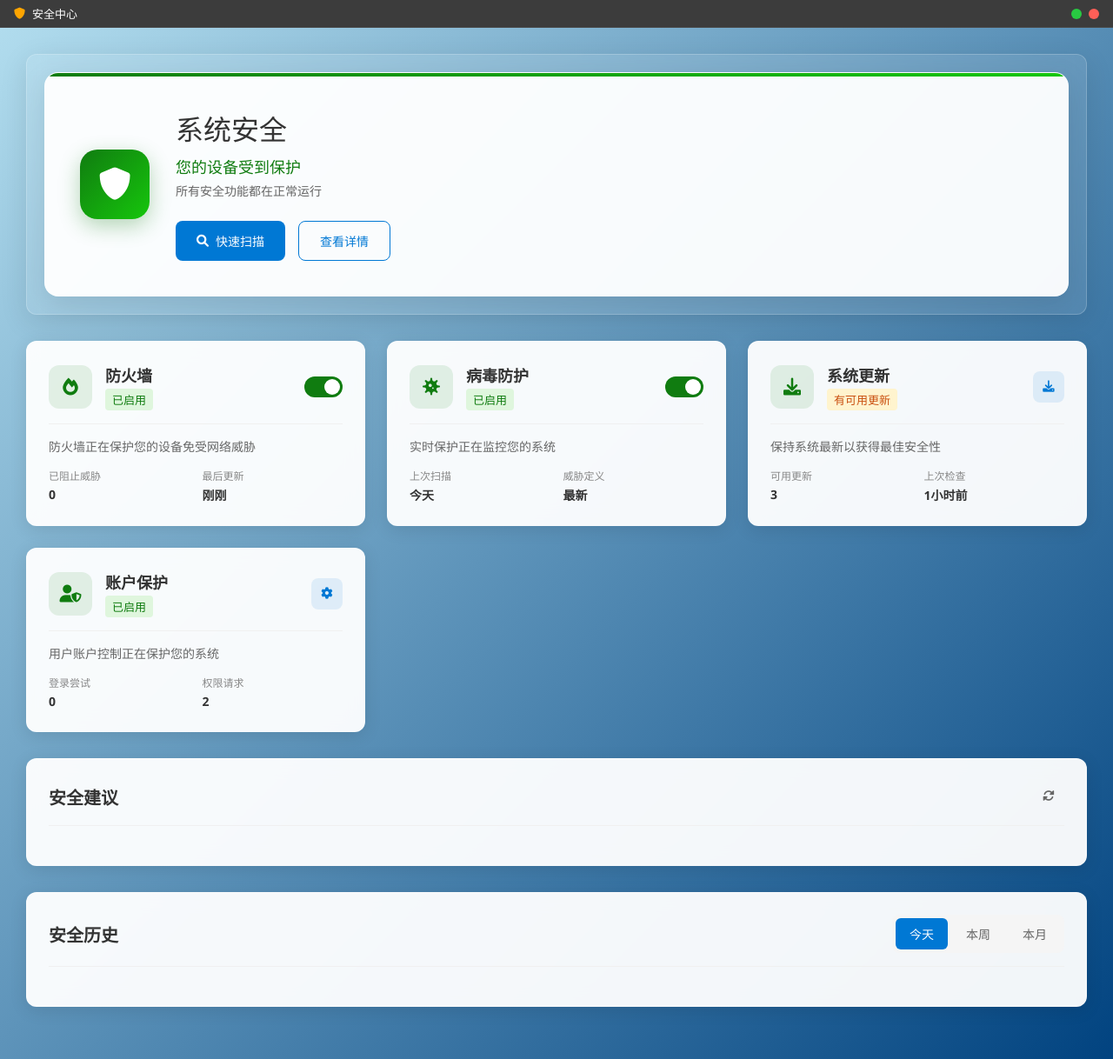
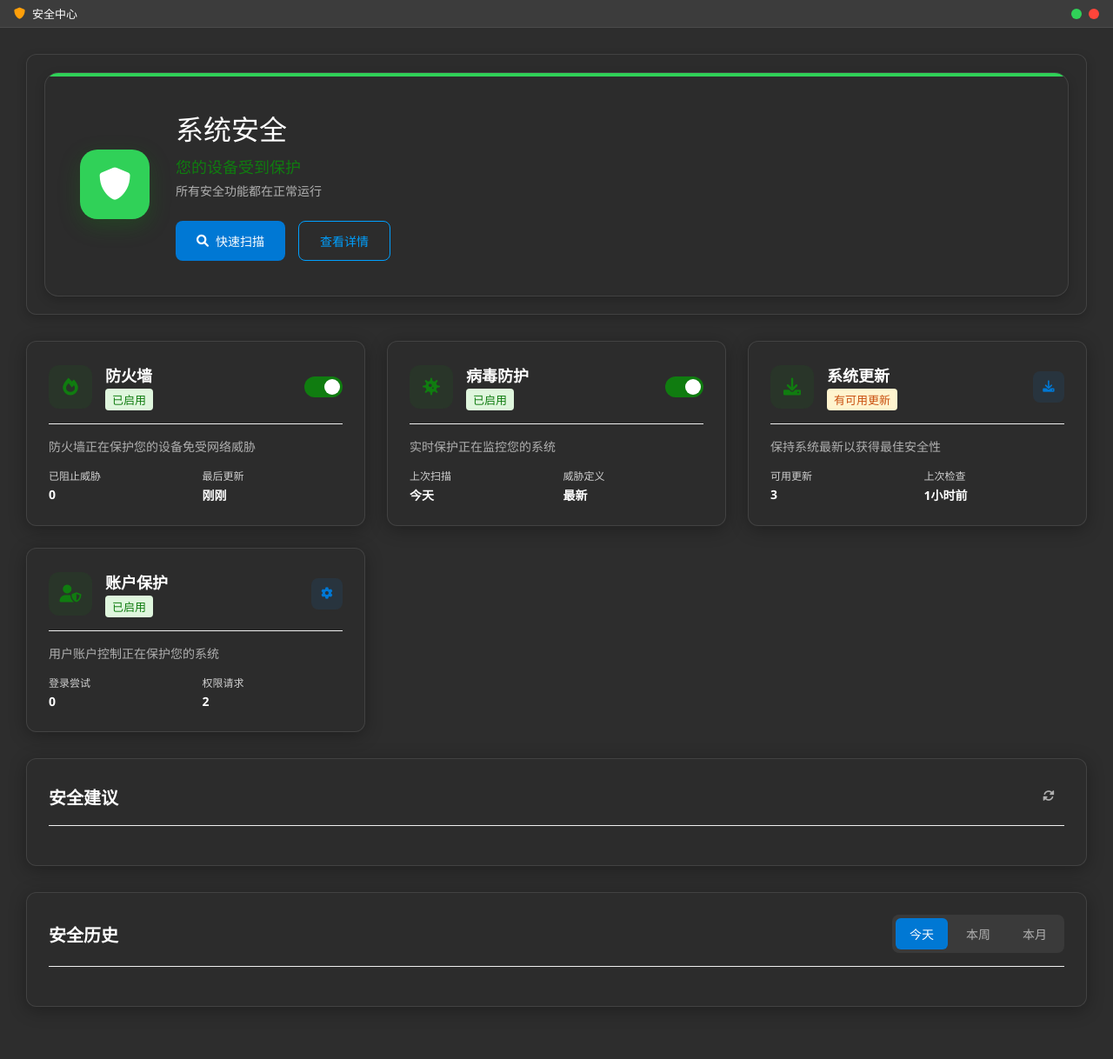
Before and after one commit to mrsee239108/KY-ops, a Python web app: template templates/security_center.html in a window 1280 px wide. Shown: the whole page at 87% size. Run offline with Jinja, Linux system fonts and the light colour scheme; the template is opened without the code that fills it, so the values that code supplies are empty.

Commit message:
Update security_center.css
修改为深色模式

```diff
--- a/static/css/security_center.css
+++ b/static/css/security_center.css
@@ -4,28 +4,99 @@
     box-sizing: border-box;
 }
 
+/* 定义颜色变量 - 深色模式 */
+:root {
+    /* 背景色 */
+    --bg-primary: #2d2d2d;
+    --bg-secondary: #3c3c3c;
+    --bg-tertiary: rgba(255, 255, 255, 0.1);
+    --bg-quaternary: rgba(255, 255, 255, 0.05);
+    --bg-gradient: linear-gradient(135deg, rgba(179, 222, 239, 0.1) 0%, rgba(1, 67, 128, 0.1) 100%);
+    --bg-body-gradient: linear-gradient(135deg, #1a1a2e, #16213e, #0f3460);
+
+    /* 文本色 */
+    --text-primary: #ffffff;
+    --text-secondary: #8e8e93;
+    --text-success: #30d158;
+    --text-danger: #ff453a;
+    --text-warning: #ff9f0a;
+    --text-accent: #007aff;
+
+    /* 边框色 */
+    --border-primary: #4a4a4a;
+    --border-secondary: rgba(255, 255, 255, 0.1);
+    --border-tertiary: rgba(255, 255, 255, 0.2);
+
+    /* 特殊元素背景 */
+    --bg-success: rgba(48, 209, 88, 0.2);
+    --bg-danger: rgba(255, 69, 58, 0.1);
+    --bg-warning: rgba(255, 159, 10, 0.2);
+    --bg-accent: rgba(0, 122, 255, 0.2);
+    --bg-accent-light: rgba(0, 122, 255, 0.1);
+
+    /* 阴影 */
+    --shadow-primary: 0 4px 12px rgba(0, 0, 0, 0.2);
+    --shadow-secondary: 0 8px 24px rgba(0, 0, 0, 0.3);
+
+    /* 卡片背景 */
+    --bg-card: rgba(45, 45, 45, 0.95);
+}
+
+/* 更新body样式 */
 body {
     font-family: 'Segoe UI', Tahoma, Geneva, Verdana, sans-serif;
-    background: linear-gradient(135deg, #B3DEEF 0%, #014380 100%);
-    color: #333333;
+    background: var(--bg-primary);
+    color: var(--text-primary);
     overflow-x: hidden;
+    transition: background-color 0.3s ease, color 0.3s ease;
+}
+
+/* 更新模态框样式 */
+.modal {
+    background-color: var(--bg-secondary);
+    border: 1px solid var(--border-secondary);
+}
+
+.modal-header {
+    background-color: var(--bg-secondary);
+    border-bottom: 1px solid var(--border-secondary);
+}
+
+.modal-header h3 {
+    color: var(--text-primary);
+}
+
+/* 更新推荐项和历史项文本颜色 */
+.recommendation-title, .history-title {
+    color: var(--text-primary);
+}
+
+.recommendation-description, .history-description {
+    color: var(--text-secondary);
+}
+
+/* 更新扫描统计文本颜色 */
+.scan-stat .stat-value {
+    color: var(--text-primary);
 }
 
 .security-center {
     min-height: 100vh;
-    background: linear-gradient(135deg, #B3DEEF 0%, #014380 100%);
+    background: var(--bg-primary);
+    transition: background-color 0.3s ease;
 }
 
 /* 标题栏 */
 .title-bar {
     height: 32px;
-    background-color: #3c3c3c;
+    background-color: var(--bg-secondary);
     display: flex;
     align-items: center;
     justify-content: space-between;
     padding: 0 16px;
-    border-bottom: 1px solid #4a4a4a;
+    border-bottom: 1px solid var(--border-primary);
     -webkit-app-region: drag;
+    transition: background-color 0.3s ease, border-color 0.3s ease;
 }
 
 .title-bar-left {
@@ -66,11 +138,11 @@ body {
 }
 
 .control-btn.refresh {
-    background-color: #28ca42;
+    background-color: var(--text-success);
 }
 
 .control-btn.back {
-    background-color: #ff5f57;
+    background-color: var(--text-danger);
 }
 
 .title-content {
@@ -124,20 +197,21 @@ body {
 
 /* 统一卡片样式 */
 .security-overview, .security-card, .recommendations-section, .history-section {
-    background: rgba(255, 255, 255, 0.1);
+    background: var(--bg-card);
     backdrop-filter: blur(10px);
-    border: 1px solid rgba(255, 255, 255, 0.2);
+    border: 1px solid var(--border-secondary);
     border-radius: 12px;
     padding: 20px;
     margin-bottom: 20px;
-    box-shadow: 0 8px 32px rgba(0, 0, 0, 0.1);
+    box-shadow: var(--shadow-primary);
     transition: all 0.3s ease;
+    color: var(--text-primary);
 }
 
 .security-overview:hover, .security-card:hover, .recommendations-section:hover, .history-section:hover {
     transform: translateY(-2px);
-    box-shadow: 0 12px 40px rgba(0, 0, 0, 0.15);
-    border-color: rgba(179, 222, 239, 0.4);
+    box-shadow: var(--shadow-secondary);
+    border-color: rgba(179, 222, 239, 0.6);
 }
 
 /* 安全状态概览 */
@@ -146,17 +220,18 @@ body {
 }
 
 .overview-card {
-    background-color: rgba(255, 255, 255, 0.95);
+    background-color: var(--bg-card);
     backdrop-filter: blur(10px);
     border-radius: 16px;
     padding: 40px;
     display: flex;
     align-items: center;
     gap: 30px;
-    box-shadow: 0 8px 32px rgba(0, 0, 0, 0.1);
-    border: 1px solid rgba(255, 255, 255, 0.2);
+    box-shadow: var(--shadow-primary);
+    border: 1px solid var(--border-secondary);
     position: relative;
     overflow: hidden;
+    color: var(--text-primary);
 }
 
 .overview-card::before {
@@ -166,14 +241,14 @@ body {
     left: 0;
     right: 0;
     height: 4px;
-    background: linear-gradient(90deg, #107c10, #16c60c);
+    background: linear-gradient(90deg, var(--text-success), var(--text-success));
 }
 
 .status-icon-large {
     width: 80px;
     height: 80px;
     border-radius: 20px;
-    background: linear-gradient(135deg, #107c10, #16c60c);
+    background: linear-gradient(135deg, var(--text-success), var(--text-success));
     display: flex;
     align-items: center;
     justify-content: center;
@@ -190,8 +265,9 @@ body {
 .status-content h2 {
     font-size: 32px;
     font-weight: 300;
-    color: #333333;
+    color: var(--text-primary);
     margin-bottom: 8px;
+    transition: color 0.3s ease;
 }
 
 .status-message {
@@ -203,7 +279,7 @@ body {
 
 .status-detail {
     font-size: 14px;
-    color: #666666;
+    color: #b0b0b0;
     margin-bottom: 25px;
 }
 
@@ -237,12 +313,12 @@ body {
 
 .action-btn.secondary {
     background-color: transparent;
-    color: #0078d4;
-    border: 1px solid #0078d4;
+    color: #00a0ff;
+    border: 1px solid #00a0ff;
 }
 
 .action-btn.secondary:hover {
-    background-color: rgba(0, 120, 212, 0.1);
+    background-color: rgba(0, 120, 212, 0.2);
 }
 
 /* 安全功能卡片 */
@@ -254,18 +330,19 @@ body {
 }
 
 .feature-card {
-    background-color: rgba(255, 255, 255, 0.95);
+    background-color: rgba(45, 45, 45, 0.95);
     backdrop-filter: blur(10px);
     border-radius: 12px;
     padding: 25px;
-    box-shadow: 0 4px 20px rgba(0, 0, 0, 0.1);
-    border: 1px solid rgba(255, 255, 255, 0.2);
+    box-shadow: 0 4px 20px rgba(0, 0, 0, 0.3);
+    border: 1px solid rgba(255, 255, 255, 0.1);
     transition: all 0.3s ease;
+    color: #ffffff;
 }
 
 .feature-card:hover {
     transform: translateY(-2px);
-    box-shadow: 0 8px 30px rgba(0, 0, 0, 0.15);
+    box-shadow: 0 8px 30px rgba(0, 0, 0, 0.3);
 }
 
 .feature-header {
@@ -295,7 +372,7 @@ body {
 .feature-info h3 {
     font-size: 18px;
     font-weight: 600;
-    color: #333333;
+    color: #ffffff;
     margin-bottom: 3px;
 }
 
@@ -400,7 +477,7 @@ input:checked + .toggle-slider:before {
 
 .feature-details p {
     font-size: 14px;
-    color: #666666;
+    color: #b0b0b0;
     margin-bottom: 15px;
 }
 
@@ -418,25 +495,26 @@ input:checked + .toggle-slider:before {
 
 .stat-label {
     font-size: 12px;
-    color: #888888;
+    color: #d0d0d0;
 }
 
 .stat-value {
     font-size: 14px;
     font-weight: 600;
-    color: #333333;
+    color: #ffffff;
 }
 
 /* 安全建议 */
 .recommendations-section,
 .history-section {
-    background-color: rgba(255, 255, 255, 0.95);
+    background-color: rgba(45, 45, 45, 0.95);
     backdrop-filter: blur(10px);
     border-radius: 12px;
     padding: 25px;
     margin-bottom: 30px;
-    box-shadow: 0 4px 20px rgba(0, 0, 0, 0.1);
-    border: 1px solid rgba(255, 255, 255, 0.2);
+    box-shadow: 0 4px 20px rgba(0, 0, 0, 0.3);
+    border: 1px solid rgba(255, 255, 255, 0.1);
+    color: #ffffff;
 }
 
 .section-header {
@@ -451,7 +529,7 @@ input:checked + .toggle-slider:before {
 .section-header h2 {
     font-size: 20px;
     font-weight: 600;
-    color: #333333;
+    color: #ffffff;
 }
 
 .section-btn {
@@ -460,7 +538,7 @@ input:checked + .toggle-slider:before {
     border: none;
     border-radius: 8px;
     background-color: transparent;
-    color: #666666;
+    color: #b0b0b0;
     cursor: pointer;
     display: flex;
     align-items: center;
@@ -469,14 +547,14 @@ input:checked + .toggle-slider:before {
 }
 
 .section-btn:hover {
-    background-color: rgba(0, 120, 212, 0.1);
-    color: #0078d4;
+    background-color: rgba(0, 120, 212, 0.2);
+    color: #00a0ff;
 }
 
 .history-controls {
     display: flex;
     gap: 5px;
-    background-color: #f5f5f5;
+    background-color: #3a3a3a;
     border-radius: 8px;
     padding: 4px;
 }
@@ -486,7 +564,7 @@ input:checked + .toggle-slider:before {
     border: none;
     border-radius: 6px;
     background-color: transparent;
-    color: #666666;
+    color: #b0b0b0;
     cursor: pointer;
     font-size: 14px;
     font-weight: 500;
```
Also changed, not shown: other parts of static/css/security_center.css (+12 -10 lines).
